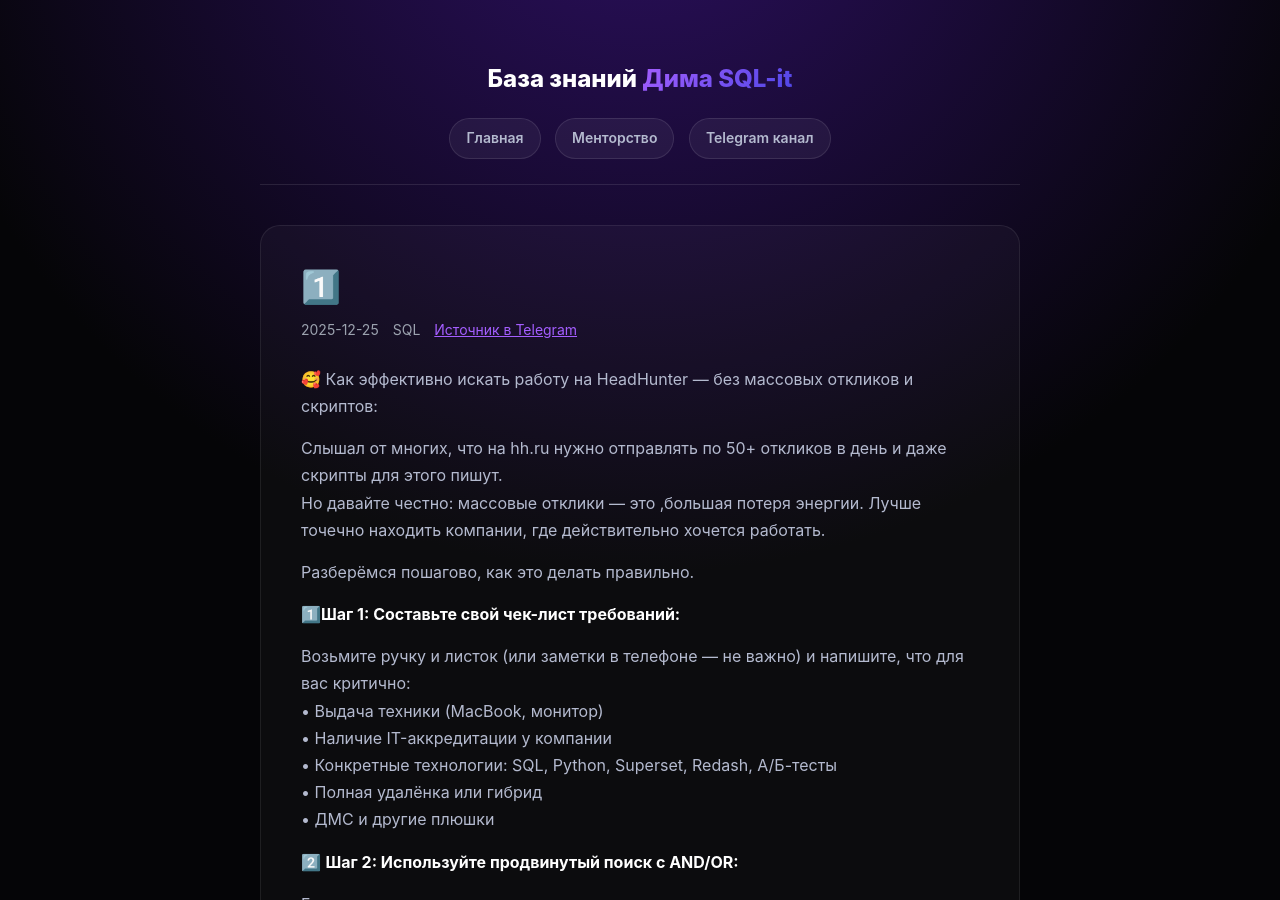
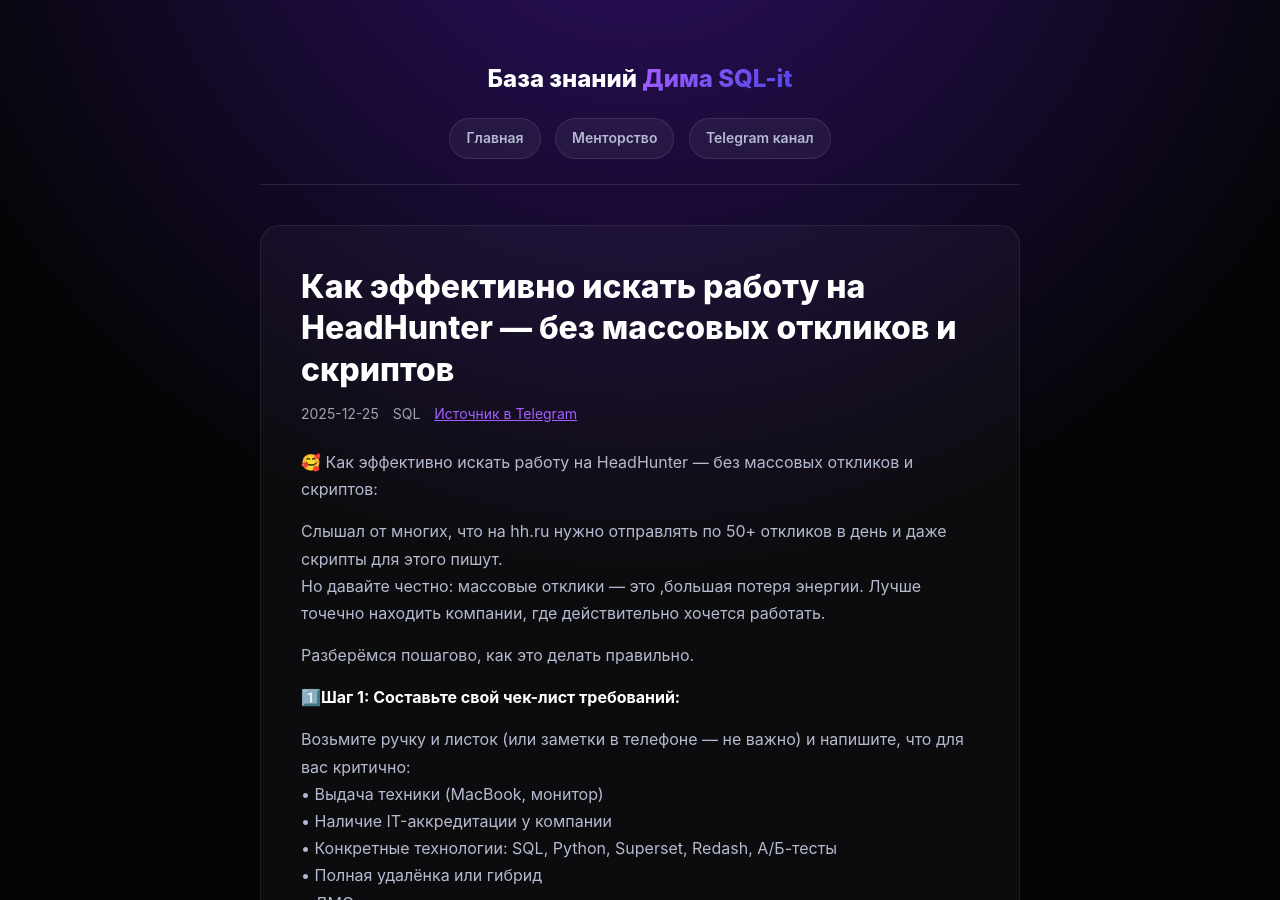
Before and after one commit to natural28/dima-sqlit-knowledge, a Jekyll site: the page built from posts/best-algoritms-search-job-on-headhunter.md, in a window 1280 px wide and 900 px high. Built offline with Jekyll 4.4.1, drawn with Linux system fonts in a browser that asks for light colours.

Commit message:
Update and rename 1.md to best-algoritms-search-job-on-headhunter.md

```diff
--- a/posts/1.md
+++ b/posts/best-algoritms-search-job-on-headhunter.md
@@ -1,9 +1,9 @@
 ---
 layout: default
-title: "1️⃣"
+title: "Как эффективно искать работу на HeadHunter — без массовых откликов и скриптов"
 date: 2025-12-25
 category: sql
-slug: 1
+slug: best-algoritms-search-job-on-headhunter
 telegram_link: "https://t.me/c/2216284248/115"
 ---
 🥰 Как эффективно искать работу на HeadHunter — без массовых откликов и скриптов:
```
